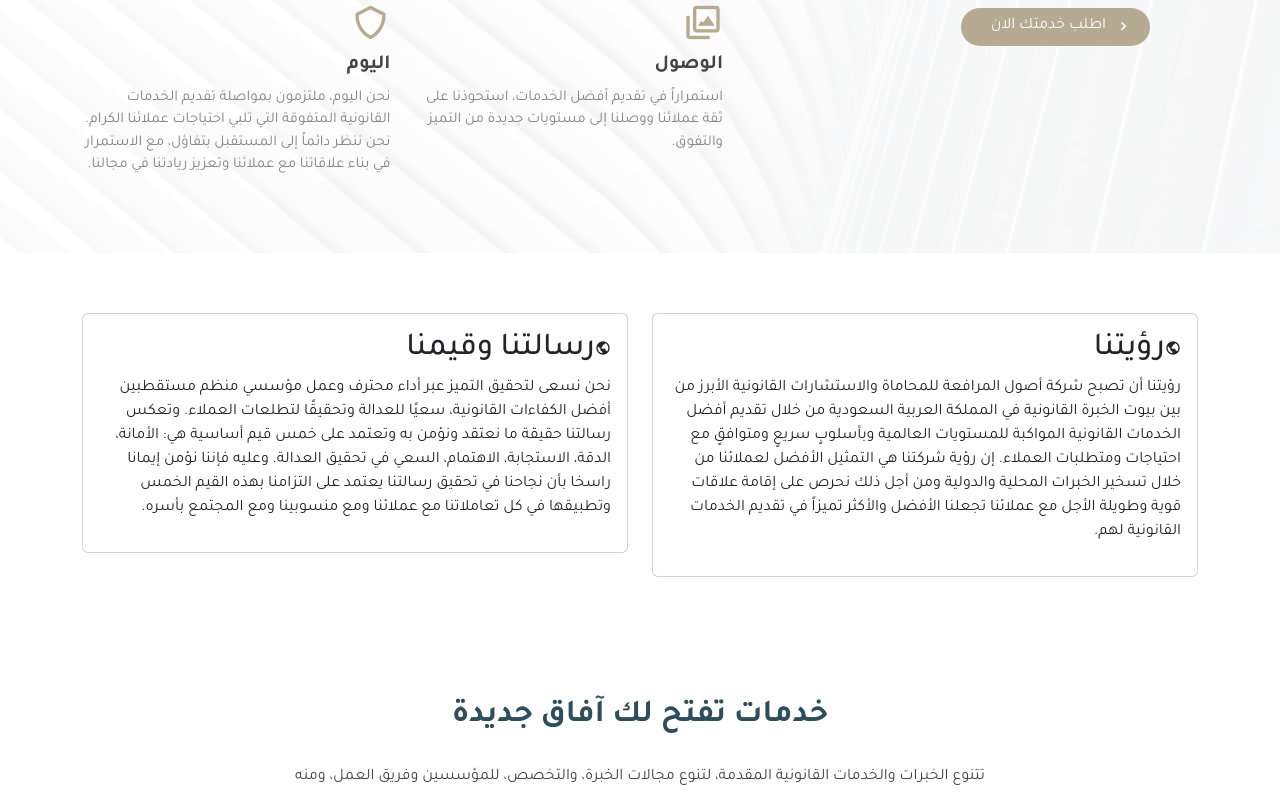
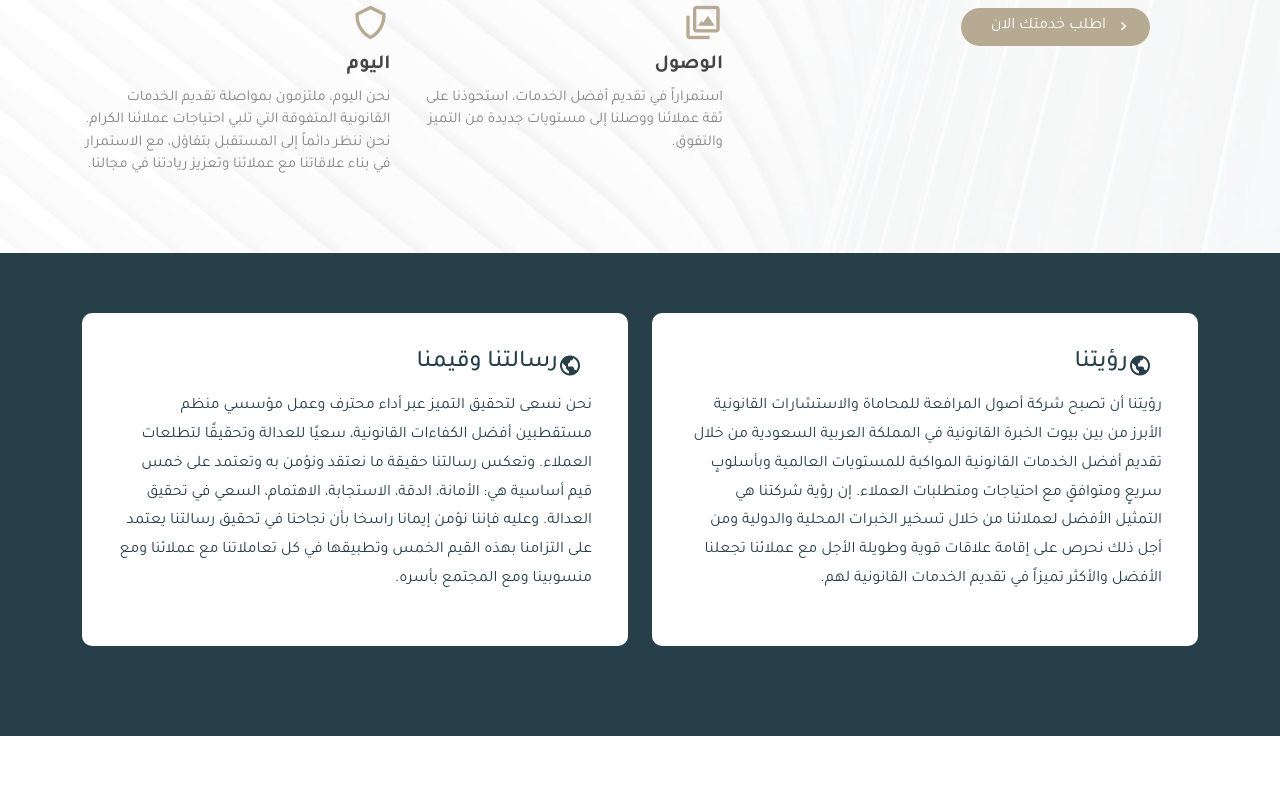
Before and after one commit to ibthn/ASL, a plain HTML site: page index.html in a window 1280 px wide. Shown: the part 1085-1878 px from the top of the page. Drawn offline with Linux system fonts and the light colour scheme.

Commit message:
Update style.css

```diff
--- a/assets/css/style.css
+++ b/assets/css/style.css
@@ -1480,3 +1480,71 @@ section {
     margin: -20px 0 30px 0;
   }
 }
+
+
+
+
+
+/* ------ new add ----------- */
+
+#vision {
+  background: #263F49; /* Updated background color */
+  padding: 60px 0; /* Add spacing */
+  color: white; /* Default text color */
+}
+
+.card {
+  background: white; /* Card color */
+  border: none; /* Remove borders */
+  border-radius: 10px; /* Rounded corners */
+  margin-bottom: 30px; /* Space between cards */
+  padding: 20px; /* Inner spacing */
+  transition: transform 0.3s; /* Hover effect */
+  color: #263F49; /* Text color for the card */
+}
+
+.card h2 {
+  font-size: 24px;
+  margin-bottom: 15px;
+}
+
+.card p {
+  font-size: 16px;
+  line-height: 1.8;
+}
+
+.card:hover {
+  transform: scale(1.05); /* Scale effect on hover */
+}
+
+.card i {
+  font-size: 24px; /* Icon size */
+  margin-right: 10px; /* Space between icon and title */
+  color: #263F49; /* Icon color matching the background */
+}
+
+[data-aos] {
+  opacity: 0;
+  transition: opacity 0.6s ease, transform 0.6s ease;
+}
+
+[data-aos].aos-animate {
+  opacity: 1;
+  transform: none;
+}
+
+
+
+.title-container {
+  background-color: #B6AA93; /* Background color for the title */
+  display: inline-block; /* Make the background fit the title */
+  padding: 5px 15px; /* Padding around the title */
+  border-radius: 5px; /* Slightly rounded corners */
+  margin-bottom: 15px; /* Space below the title */
+}
+
+.title {
+  font-size: 12px; /* Reduced font size */
+  margin: 0; /* Remove default margin */
+  color: #263F49; /* Title text color */
+}
```
